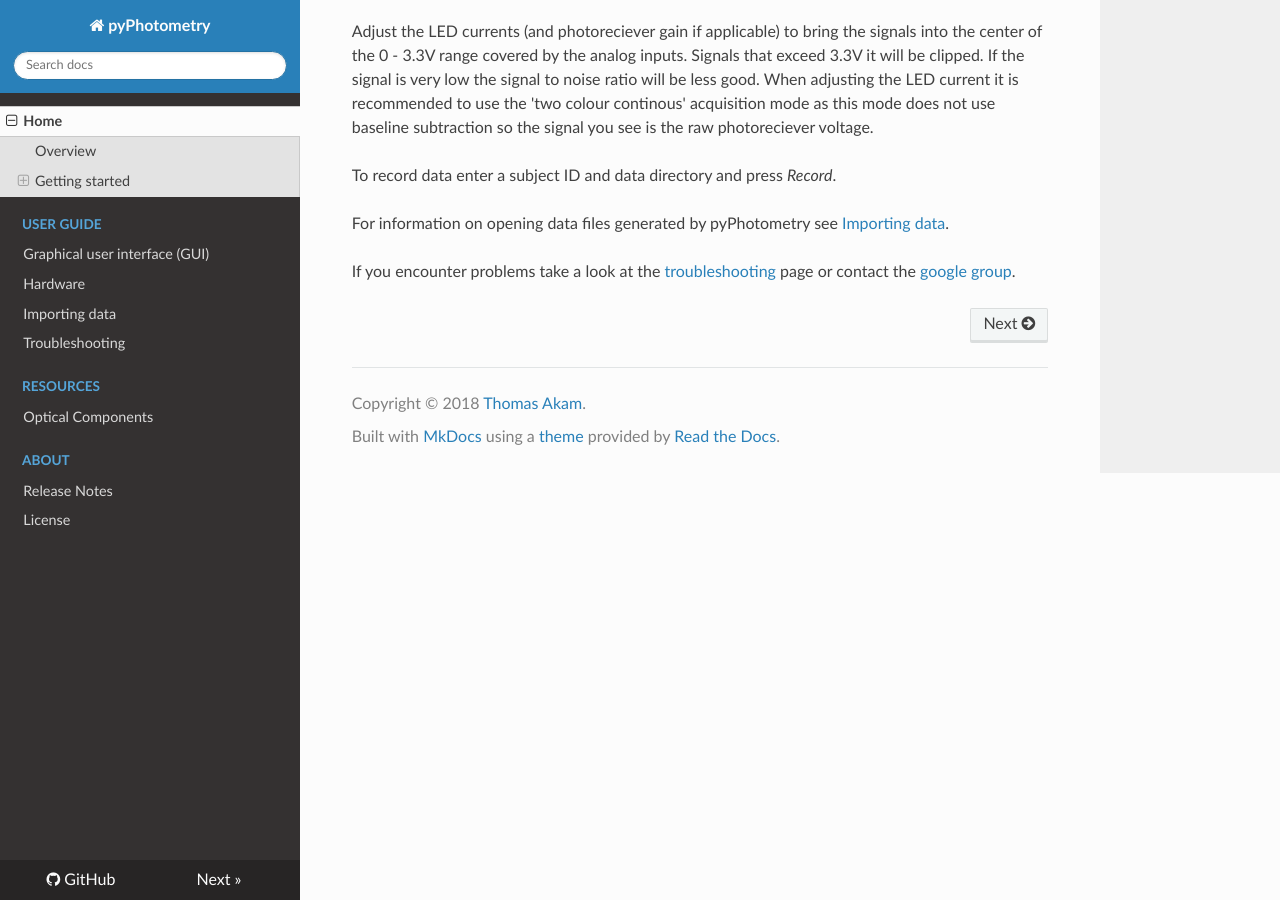
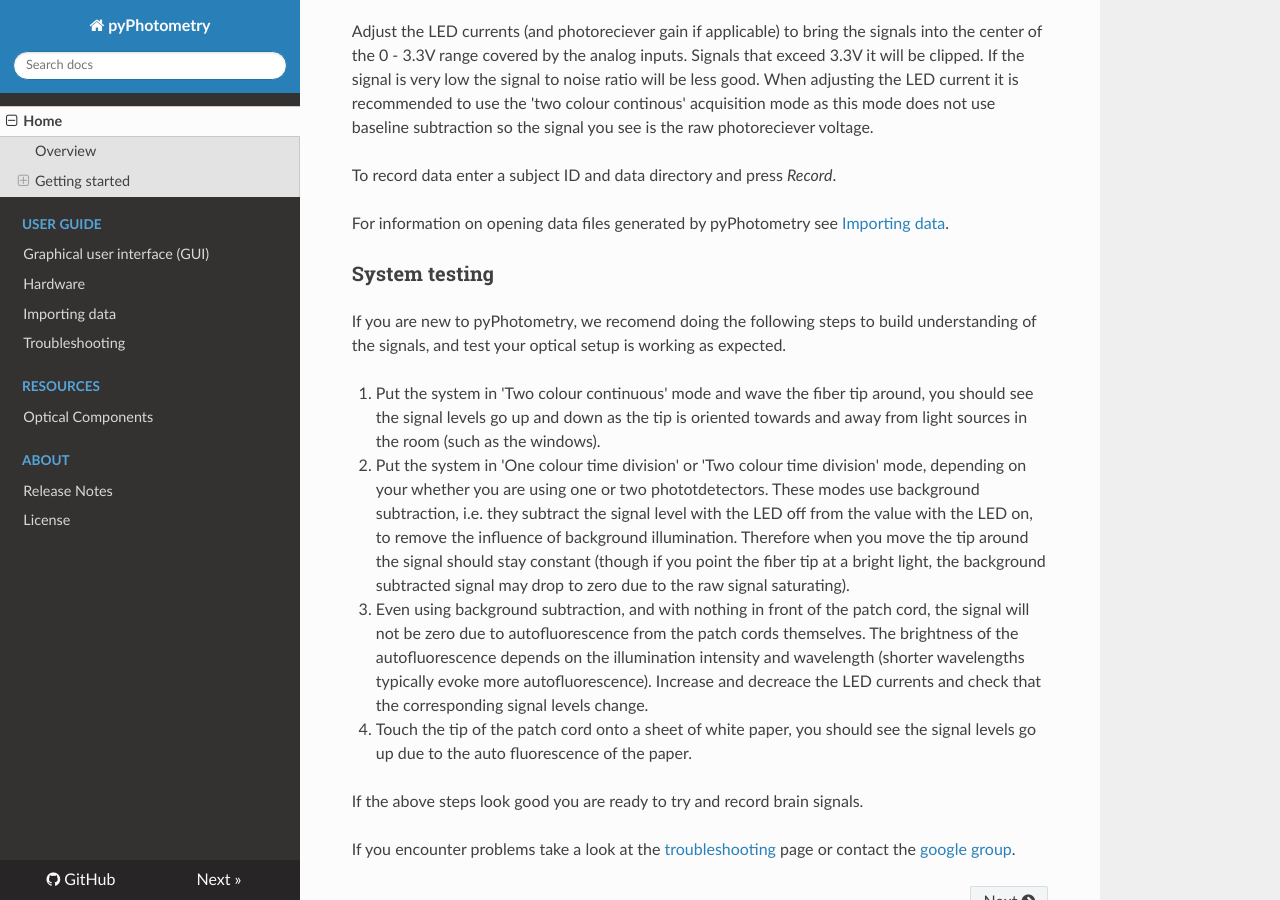
Before and after one commit to pyPhotometry/docs, an MkDocs documentation site: the page built from docs/index.md, in a window 1280 px wide and 900 px high, scrolled down 2938 px. Built offline with MkDocs 1.6.1, drawn with Linux system fonts in a browser that asks for light colours; nearby versions of some CDN libraries.

Commit message:
- Added section on system testing to getting started docs.

```diff
--- a/docs/index.md
+++ b/docs/index.md
@@ -84,4 +84,18 @@ To record data enter a subject ID and data directory and press *Record*.
 
 For information on opening data files generated by pyPhotometry see [Importing data](user-guide/importing-data.md).
 
+### System testing
+
+If you are new to pyPhotometry, we recomend doing the following steps to build understanding of the signals, and test your optical setup is working as expected.
+
+1.  Put the system in 'Two colour continuous' mode and wave the fiber tip around, you should see the signal levels go up and down as the tip is oriented towards and away from light sources in the room (such as the windows).
+
+2.  Put the system in 'One colour time division' or  'Two colour time division' mode, depending on your whether you are using one or two phototdetectors.  These modes use background subtraction, i.e. they subtract the signal level with the LED off from the value with the LED on, to remove the influence of background illumination.  Therefore when you move the tip around the signal should stay constant (though if you point the fiber tip at a bright light, the background subtracted signal may drop to zero due to the raw signal saturating).
+
+3.  Even using background subtraction, and with nothing in front of the patch cord, the signal will not be zero due to autofluorescence from the patch cords themselves.  The brightness of the autofluorescence depends on the illumination intensity and wavelength (shorter wavelengths typically evoke more autofluorescence).  Increase and decreace the LED currents and check that the corresponding signal levels change.
+
+4.  Touch the tip of the patch cord onto a sheet of white paper, you should see the signal levels go up due to the auto fluorescence of the paper.
+
+If the above steps look good you are ready to try and record brain signals.
+
 If you encounter problems take a look at the [troubleshooting](user-guide/troubleshooting.md) page or contact the [google group](https://groups.google.com/forum/#!forum/pycontrol).
```
